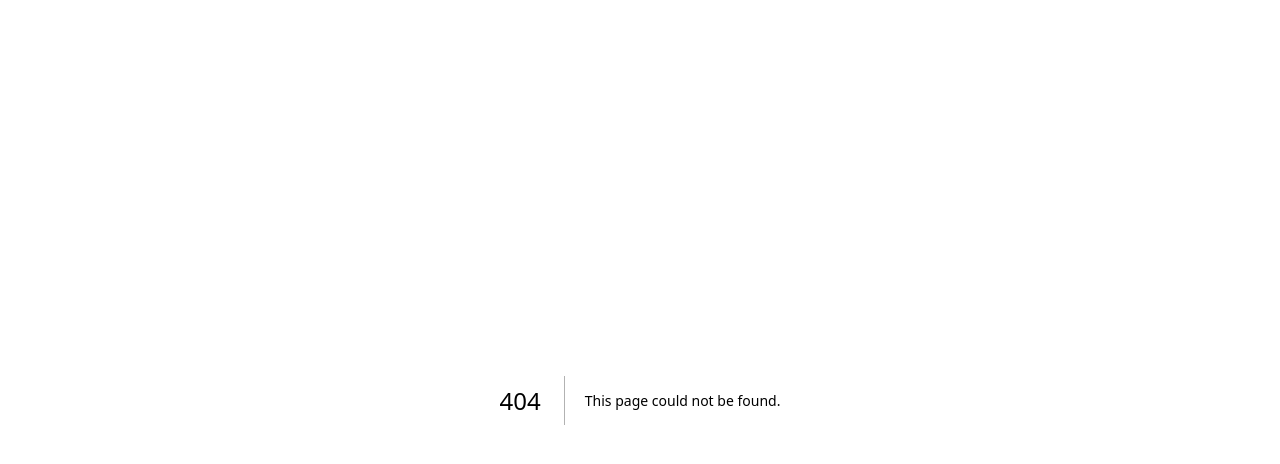
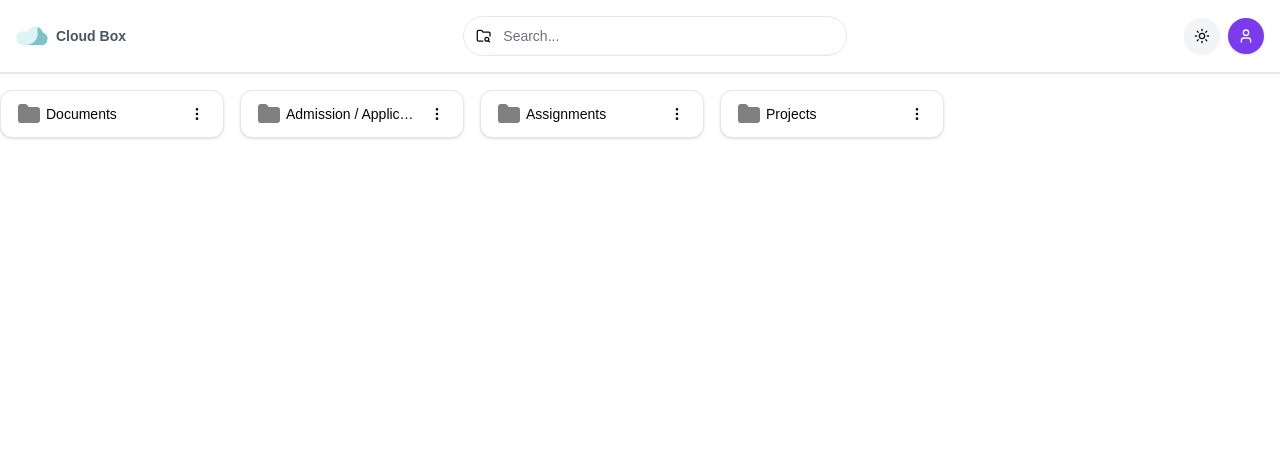
Before and after one commit to karthiikJR/cloud-box, a Next.js app: page /my-drive in a window 1280 px wide. Before the commit this address had no page. Shown: the top 464 px of the page. Built offline with nearby package versions, Linux system fonts and the light colour scheme.

Commit message:
feat: add home page design with folder design

```diff
--- /dev/null
+++ b/app/(contents)/my-drive/page.tsx
@@ -0,0 +1,56 @@
+"use client";
+import Folder from "@/components/folder";
+import { useRouter } from "next/navigation";
+import React from "react";
+
+function page() {
+	const router = useRouter();
+	const handleSingleClick = (
+		e: React.MouseEvent<HTMLDivElement>,
+		folderId: number
+	) => {
+		switch (e.detail) {
+			case 2: {
+				router.push("folders/" + folderId);
+				break;
+			}
+			default: {
+			}
+		}
+	};
+
+	const folderNames = [
+		{
+			id: 1,
+			name: "Documents",
+		},
+		{
+			id: 2,
+			name: "Admission / Application",
+		},
+		{
+			id: 3,
+			name: "Assignments",
+		},
+		{
+			id: 4,
+			name: "Projects",
+		},
+	];
+
+	return (
+		<div className="flex gap-4 py-4 flex-wrap">
+			{folderNames.map((folder) => (
+				<Folder
+					onDoubleClick={(e: React.MouseEvent<HTMLDivElement>) =>
+						handleSingleClick(e, folder.id)
+					}
+					key={folder.id}
+					folderName={folder.name}
+				/>
+			))}
+		</div>
+	);
+}
+
+export default page;
--- /dev/null
+++ b/components/folder.tsx
@@ -0,0 +1,68 @@
+import React from "react";
+import { Card } from "./ui/card";
+import {
+	EllipsisVerticalIcon,
+	FolderIcon,
+	HardDriveDownloadIcon,
+	Trash2Icon,
+	PenLineIcon,
+} from "lucide-react";
+import { Button } from "./ui/button";
+import {
+	DropdownMenu,
+	DropdownMenuContent,
+	DropdownMenuGroup,
+	DropdownMenuItem,
+	DropdownMenuSeparator,
+	DropdownMenuShortcut,
+	DropdownMenuTrigger,
+} from "@/components/ui/dropdown-menu";
+
+function Folder({
+	folderName,
+	onDoubleClick,
+}: {
+	folderName: string;
+	onDoubleClick: (e: React.MouseEvent<HTMLDivElement>) => void;
+}) {
+	return (
+		<Card
+			onClick={(e) => onDoubleClick(e)}
+			className="w-56 h-12 flex items-center justify-between pl-4 pr-2 cursor-pointer select-none"
+		>
+			<FolderIcon color="gray" fill="gray" />
+			<div className="text-sm text-nowrap overflow-hidden text-ellipsis w-[8rem]">
+				{folderName}
+			</div>
+			<DropdownMenu>
+				<DropdownMenuTrigger asChild>
+					<Button variant={"ghost"} className="rounded-full" size={"icon"}>
+						<EllipsisVerticalIcon />
+					</Button>
+				</DropdownMenuTrigger>
+				<DropdownMenuContent className="w-56" sideOffset={10} align="start">
+					<DropdownMenuGroup>
+						<DropdownMenuItem>
+							<PenLineIcon />
+							<span>Rename</span>
+							<DropdownMenuShortcut>Ctrl+Alt+E</DropdownMenuShortcut>
+						</DropdownMenuItem>
+						<DropdownMenuItem>
+							<HardDriveDownloadIcon />
+							<span>Download</span>
+							<DropdownMenuShortcut>Ctrl+D</DropdownMenuShortcut>
+						</DropdownMenuItem>
+						<DropdownMenuSeparator />
+						<DropdownMenuItem>
+							<Trash2Icon />
+							<span>Delete</span>
+							<DropdownMenuShortcut>Del</DropdownMenuShortcut>
+						</DropdownMenuItem>
+					</DropdownMenuGroup>
+				</DropdownMenuContent>
+			</DropdownMenu>
+		</Card>
+	);
+}
+
+export default Folder;
--- a/components/nav-bar.tsx
+++ b/components/nav-bar.tsx
@@ -17,7 +17,7 @@ function Navbar() {
 	return (
 		<header className="border-b-2">
 			<nav className="p-4 flex items-center justify-between">
-				<div className="flex items-center gap-2">
+				<div className="flex sm:flex-row flex-col justify-center items-center gap-2">
 					<Image
 						src="/logo-no-bg.png"
 						alt=""
@@ -33,7 +33,7 @@ function Navbar() {
 					className="rounded-full sm:w-96 overflow-hidden"
 					placeholder="Search..."
 				/>
-				<div className="space-x-2">
+				<div className="flex sm:gap-2 flex-col sm:flex-row">
 					<ModeToggle />
 					<DropdownMenu>
 						<DropdownMenuTrigger asChild>
```
